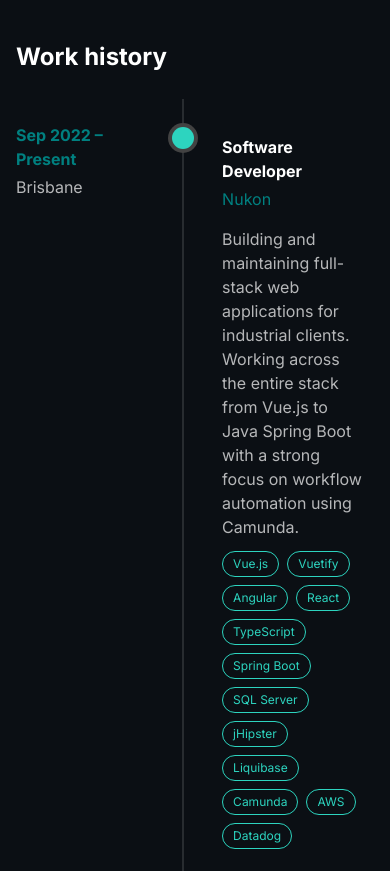
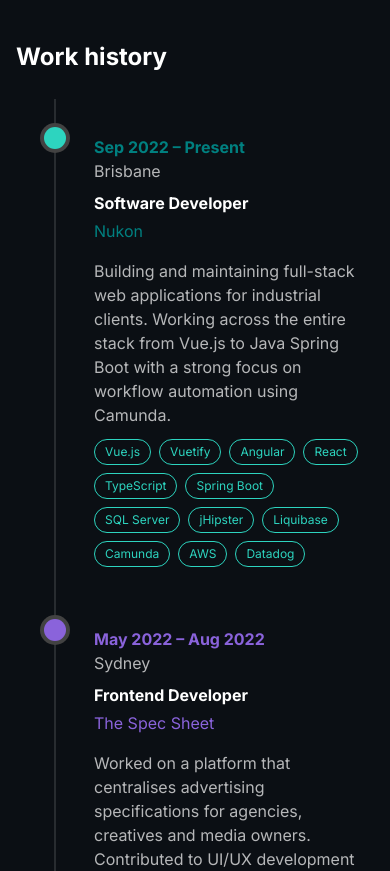
Before and after one commit to karthick1108/karthick-portfolio, a Vue app: page / in a window 390 px wide. Shown: the part 3120-3991 px from the top of the page. Built offline with nearby package versions, Linux system fonts and the light colour scheme; no server answers.

Commit message:
Fix mobile view for experience

```diff
--- a/src/components/ExperienceSection.vue
+++ b/src/components/ExperienceSection.vue
@@ -3,14 +3,14 @@
     <v-container style="max-width: 900px">
       <h2 v-reveal class="text-h4 font-weight-bold mb-6">Work history</h2>
 
-      <v-timeline v-reveal align="start">
+      <v-timeline v-reveal align="start" :side="mobile ? 'end' : undefined">
         <v-timeline-item
           v-for="job in experience"
           :key="job.company"
           :dot-color="job.color"
           size="small"
         >
-          <template v-slot:opposite>
+          <template v-if="!mobile" v-slot:opposite>
             <div class="font-weight-bold" :style="`color: ${job.color}`">
               {{ job.period }}
             </div>
@@ -20,6 +20,14 @@
           </template>
 
           <div class="pb-6 experience-item pa-3 rounded-lg">
+            <div v-if="mobile" class="mb-2">
+              <div class="font-weight-bold" :style="`color: ${job.color}`">
+                {{ job.period }}
+              </div>
+              <div class="text-caption text-medium-emphasis">
+                {{ job.location }}
+              </div>
+            </div>
             <div class="d-flex align-center ga-2 mb-1">
               <span class="text-h6 font-weight-bold">{{ job.role }}</span>
             </div>
@@ -48,6 +56,9 @@
 
 <script setup lang="ts">
 import { experience } from '@/data/experience'
+import { useDisplay } from 'vuetify'
+
+const { mobile } = useDisplay()
 </script>
 
 <style scoped>
```
